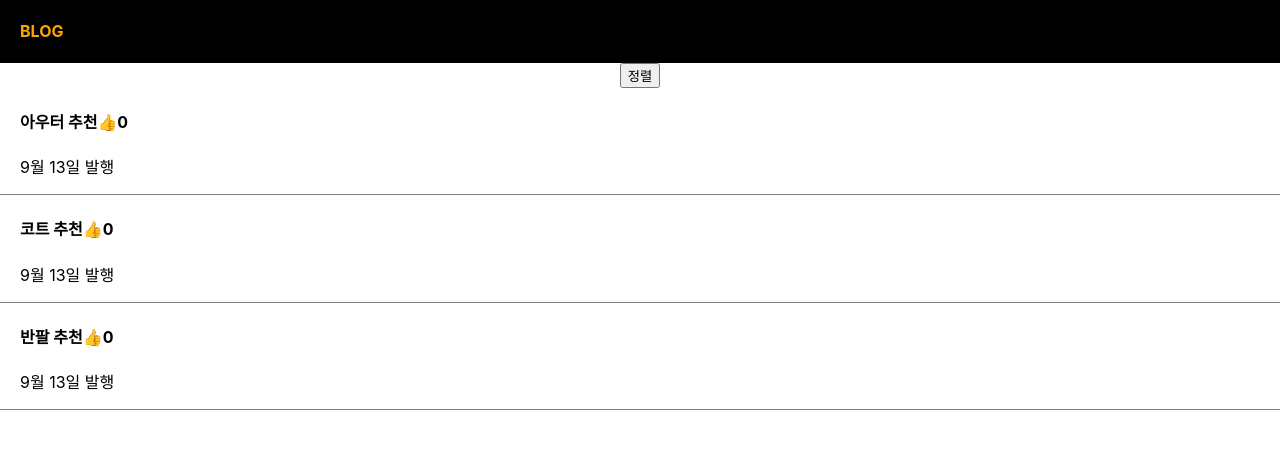
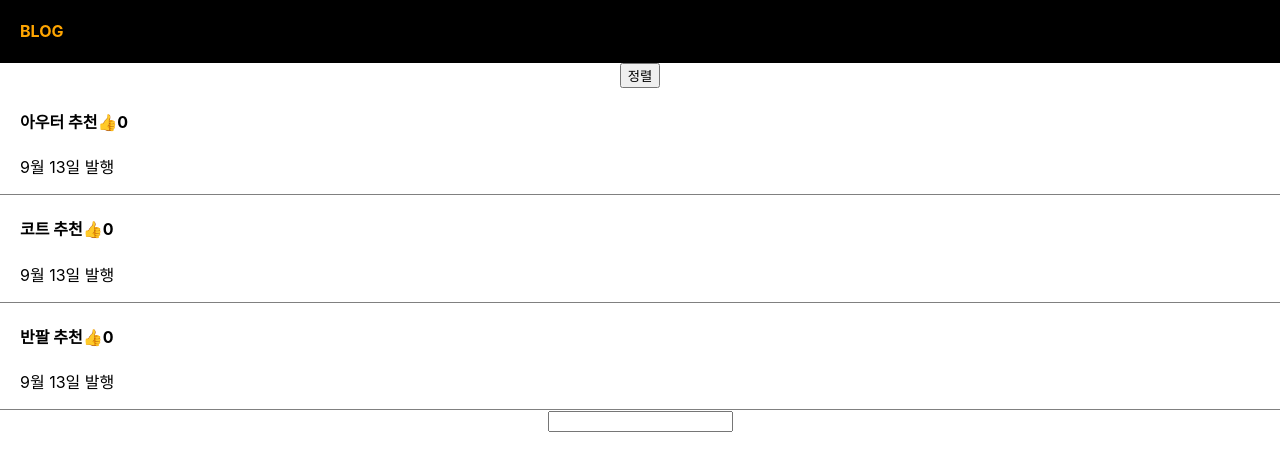
Before and after one commit to eukddan/React_study, a React (Create React App) app: page / in a window 1280 px wide. Shown: the top 470 px of the page. Built offline with nearby package versions, Linux system fonts and the light colour scheme.

Commit message:
input 사용

```diff
--- a/src/App.js
+++ b/src/App.js
@@ -8,6 +8,7 @@ function App() {
   const [따봉, 따봉변경] = useState([0, 0, 0]);
   const [modal, setModal] = useState(false);
   const [title, setTitle] = useState(0);
+  const [input, setInput] = useState("");
   return (
     <div className="App">
       <div className="black-nav">
@@ -33,7 +34,8 @@ function App() {
             >
               {글제목[i]}
               <span
-                onClick={() => {
+                onClick={(e) => {
+                  e.stopPropagation();
                   const copy = [...따봉];
                   copy[i] += 1;
                   따봉변경(copy);
@@ -47,6 +49,11 @@ function App() {
           </div>
         );
       })}
+      <input
+        onChange={(e) => {
+          setInput(e.target.value); // 비동기처리
+        }}
+      ></input>
       {modal == true ? (
         <Modal
           color="skyblue"
```
